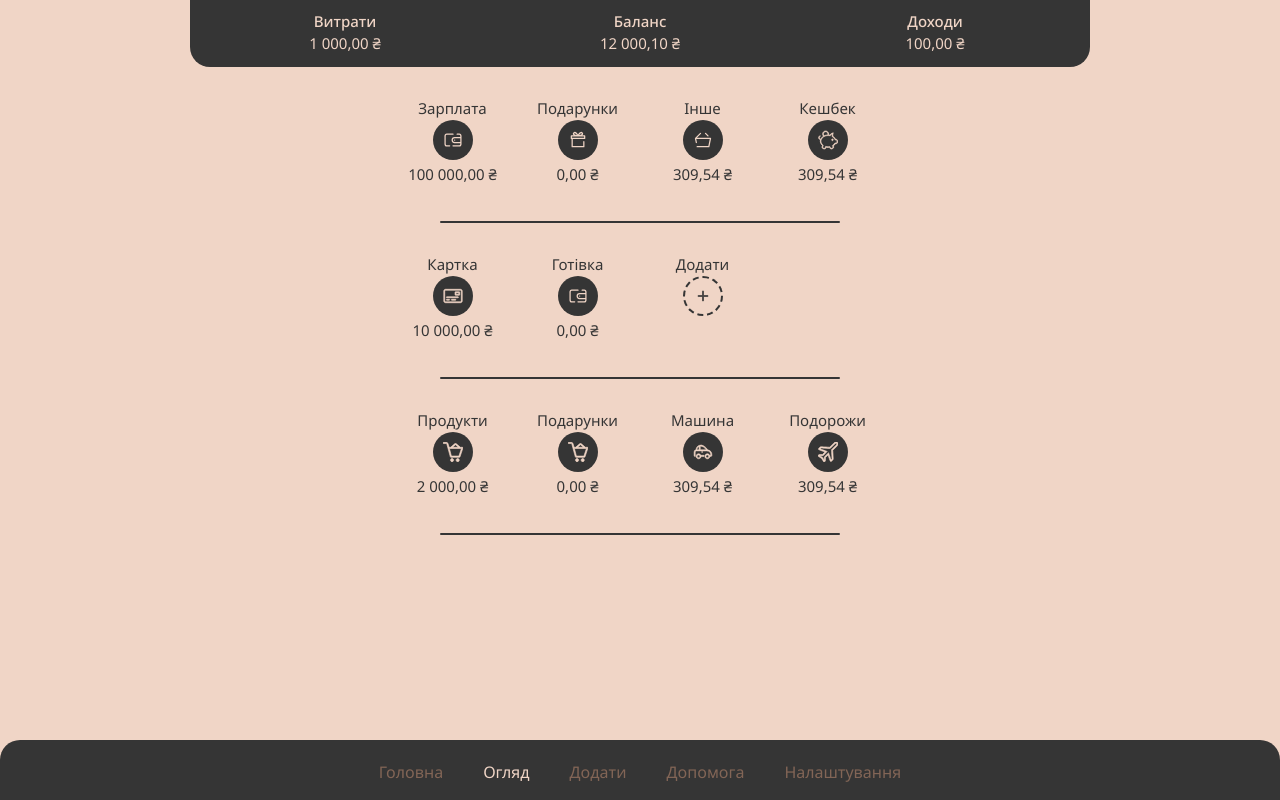
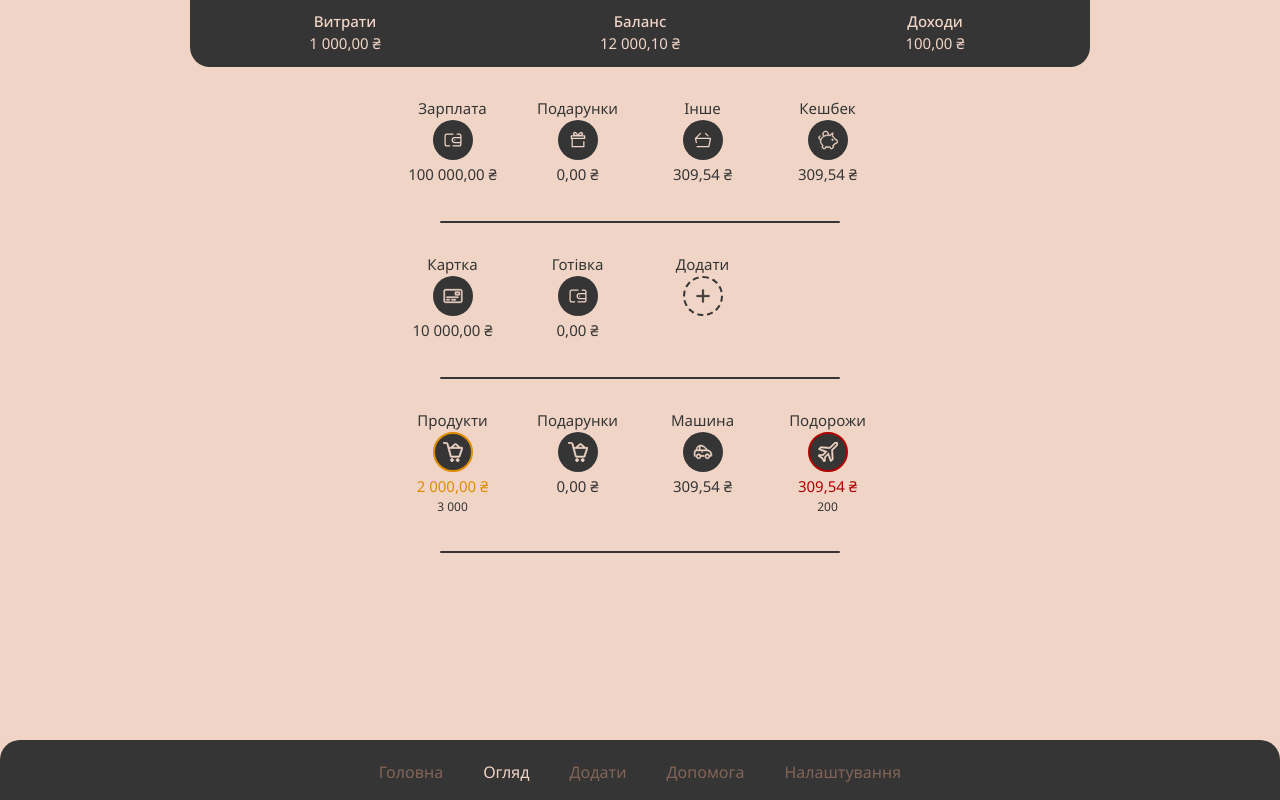
Before and after one commit to anastasiakibkalo/financial-accounting, a Next.js app: page /review in a window 1280 px wide. Built offline with nearby package versions, Linux system fonts and the light colour scheme.

Commit message:
add category of expenses

```diff
--- a/src/components/AddAccount/AddAccount.tsx
+++ b/src/components/AddAccount/AddAccount.tsx
@@ -26,10 +26,7 @@ const AddAccount: FC<IProps> = ({ closeModal }) => {
 
   const validationSchema = yup.object().shape({
     name: yup.string().required(`Введіть назву категорії`),
-    budget: yup
-      .number()
-      .positive("Не можна вводити негативне число")
-      .required(`Введіть бюджет`),
+    budget: yup.number().typeError(`Введіть цифри`),
   });
 
   const validate = validateForm(validationSchema);
--- a/src/components/AddCategory/AddCategory.tsx
+++ b/src/components/AddCategory/AddCategory.tsx
@@ -10,19 +10,17 @@ import cn from "classnames";
 import styles from "./addCategory.module.scss";
 
 interface IProps {
+  category: string;
   closeModal: (bool: boolean) => void;
 }
 
-const AddCategory: FC<IProps> = ({ closeModal }) => {
+const AddCategory: FC<IProps> = ({ category, closeModal }) => {
   const [isOpenIconsBlock, setIsOpenIconsBlock] = useState(false);
   const [isSelectedIcon, setIsSelectedIcon] = useState(null);
 
   const validationSchema = yup.object().shape({
     name: yup.string().required(`Введіть назву категорії`),
-    budget: yup
-      .number()
-      .positive("Не можна вводити негативне число")
-      .required(`Введіть бюджет`),
+    budget: yup.number().typeError(`Введіть цифри`),
   });
 
   const validate = validateForm(validationSchema);
@@ -46,9 +44,10 @@ const AddCategory: FC<IProps> = ({ closeModal }) => {
                   <div className={styles.input}>
                     <Field
                       name="name"
-                      label={"Категорія доходу"}
+                      label={category}
                       type="text"
                       extClassName="dark"
+                      s
                       component={FormInput}
                     />
                   </div>
--- a/src/components/Category/Category.tsx
+++ b/src/components/Category/Category.tsx
@@ -37,13 +37,19 @@ const Category: FC<IProp> = ({ type }) => {
       {isOpenAddCategory && (
         <Modal closeModal={setIsOpenAddCategory}>
           {type === "income" && (
-            <AddCategory closeModal={setIsOpenAddCategory} />
+            <AddCategory
+              category="Категорія доходу"
+              closeModal={setIsOpenAddCategory}
+            />
           )}
           {type === "balance" && (
             <AddAccount closeModal={setIsOpenAddCategory} />
           )}
           {type === "expenses" && (
-            <AddCategory closeModal={setIsOpenAddCategory} />
+            <AddCategory
+              category="Категорія витрат"
+              closeModal={setIsOpenAddCategory}
+            />
           )}
         </Modal>
       )}
--- a/src/components/Category/Slider/Slider.tsx
+++ b/src/components/Category/Slider/Slider.tsx
@@ -33,14 +33,15 @@ const Slider: FC<IProps> = ({ list, setIsOpenAddCategory }) => {
   return (
     <>
       <Swiper {...(sliderParams as SwiperProps)}>
-        {list.map(({ id, title, icon, budget, currency }) => {
+        {list.map(({ id, title, icon, amount, currency, budget }) => {
           return (
             <SwiperSlide key={id}>
               <CategoryItem
                 title={title}
                 icon={icon}
+                amount={amount}
+                currency={currency}
                 budget={budget}
-                currency={currency}
               />
             </SwiperSlide>
           );
--- a/src/components/Category/config.tsx
+++ b/src/components/Category/config.tsx
@@ -28,28 +28,28 @@ export const IncomeList = [
     id: 0,
     title: "Зарплата",
     icon: <Wallet />,
-    budget: 100000,
+    amount: 100000,
     currency: "₴",
   },
   {
     id: 1,
     title: "Подарунки",
     icon: <Gift />,
-    budget: 0,
+    amount: 0,
     currency: "₴",
   },
   {
     id: 2,
     title: "Інше",
     icon: <Basket />,
-    budget: 309.54,
+    amount: 309.54,
     currency: "₴",
   },
   {
     id: 3,
     title: "Кешбек",
     icon: <Pig />,
-    budget: 309.54,
+    amount: 309.54,
     currency: "₴",
   },
 ];
@@ -59,14 +59,14 @@ export const BalanceList = [
     id: 0,
     title: "Картка",
     icon: <Card />,
-    budget: 10000,
+    amount: 10000,
     currency: "₴",
   },
   {
     id: 1,
     title: "Готівка",
     icon: <Wallet />,
-    budget: 0,
+    amount: 0,
     currency: "₴",
   },
 ];
@@ -76,28 +76,30 @@ export const ExpensesList = [
     id: 0,
     title: "Продукти",
     icon: <Basket2 />,
-    budget: 2000,
+    amount: 2000,
+    budget: 3000,
     currency: "₴",
   },
   {
     id: 1,
     title: "Подарунки",
     icon: <Basket2 />,
-    budget: 0,
+    amount: 0,
     currency: "₴",
   },
   {
     id: 2,
     title: "Машина",
     icon: <Car />,
-    budget: 309.54,
+    amount: 309.54,
     currency: "₴",
   },
   {
     id: 3,
     title: "Подорожи",
     icon: <Plane />,
-    budget: 309.54,
+    amount: 309.54,
+    budget: 200,
     currency: "₴",
   },
 ];
--- a/src/components/CategoryItem/CategoryItem.tsx
+++ b/src/components/CategoryItem/CategoryItem.tsx
@@ -1,10 +1,12 @@
-import React, { FC } from "react";
+import React, { FC, useState, useEffect } from "react";
 import styles from "./categoryItem.module.scss";
 import cn from "classnames";
+import classNames from "classnames";
 
 interface IProps {
   title: string;
   icon: any;
+  amount?: number;
   budget?: number;
   currency?: string;
   addCategory?: boolean;
@@ -14,32 +16,57 @@ interface IProps {
 const CategoryItem: FC<IProps> = ({
   title,
   icon,
+  amount,
   budget,
   currency,
   addCategory,
   setIsOpenAddCategory,
 }) => {
-  const convertbudget = (budget) => {
-    let num = budget.toFixed(2);
+  const [isAmountStatus, setIsAmountStatus] = useState("available");
+
+  const convertAmount = (amount) => {
+    let num = amount.toFixed(2);
     let re = /(?=\B(?:\d{3})+(?!\d))/g;
     let result = num.toString().replace(re, " ").replace(".", ",");
     return result;
   };
+  const convertBudget = (budget) => {
+    let re = /(?=\B(?:\d{3})+(?!\d))/g;
+    let result = budget.toString().replace(re, " ").replace(".", ",");
+    return result;
+  };
+
+  useEffect(() => {
+    if (budget) {
+      const percent = (amount / budget) * 100;
+      if (budget < amount) {
+        setIsAmountStatus("dangerous");
+      }
+      if (percent > 95) {
+        setIsAmountStatus("dangerous");
+      } else if (percent > 55 && percent < 96) {
+        setIsAmountStatus("warning");
+      } else {
+        setIsAmountStatus("available");
+      }
+    }
+  }, [amount]);
 
   return (
     <div className={cn(styles.container, addCategory && [styles.addCategory])}>
       <div className={styles.title}>{title}</div>
       <div
-        className={styles.icon}
+        className={cn(styles.icon, budget && styles[isAmountStatus])}
         onClick={addCategory && (() => setIsOpenAddCategory(true))}
       >
         {icon}
       </div>
-      {(budget || budget == 0) && (
-        <div className={styles.budget}>
-          {convertbudget(budget)} {currency}
+      {(amount || amount == 0) && (
+        <div className={cn(styles.amount, budget && styles[isAmountStatus])}>
+          {convertAmount(amount)} {currency}
         </div>
       )}
+      {budget && <div className={styles.budget}>{convertBudget(budget)}</div>}
     </div>
   );
 };
--- a/src/components/CategoryItem/categoryItem.module.scss
+++ b/src/components/CategoryItem/categoryItem.module.scss
@@ -10,14 +10,24 @@
 .icon {
   width: 40px;
   height: 40px;
+  border: 2px solid transparent;
   border-radius: 50%;
   display: flex;
   justify-content: center;
   align-items: center;
-  padding: 10px;
+  padding: 8px;
   background: $darkGray;
   path {
     stroke: $cream;
+  }
+  &.available {
+    border-color: rgb(0, 134, 0);
+  }
+  &.dangerous {
+    border-color: rgb(175, 2, 2);
+  }
+  &.warning {
+    border-color: rgb(223, 141, 0);
   }
 }
 
@@ -28,9 +38,25 @@
   margin-bottom: 3px;
 }
 
-.budget {
+.amount {
   font-size: 15px;
   line-height: 20px;
+  text-align: center;
+  margin-top: 3px;
+  &.available {
+    color: rgb(0, 134, 0);
+  }
+  &.dangerous {
+    color: rgb(175, 2, 2);
+  }
+  &.warning {
+    color: rgb(223, 141, 0);
+  }
+}
+
+.budget {
+  font-size: 12px;
+  line-height: 15px;
   text-align: center;
   margin-top: 3px;
 }
--- a/src/components/FormElements/FormInput/FormInput.tsx
+++ b/src/components/FormElements/FormInput/FormInput.tsx
@@ -72,14 +72,6 @@ const FormInput: React.FC<IProps> = ({
             onClick={onClick}
             type={isShowPassword ? "text" : input.type}
             readOnly={readonly}
-            onKeyPress={
-              number &&
-              ((event) => {
-                if (!/[0-9]/.test(event.key)) {
-                  event.preventDefault();
-                }
-              })
-            }
           />
           {input.type === "password" && (
             <div
```
